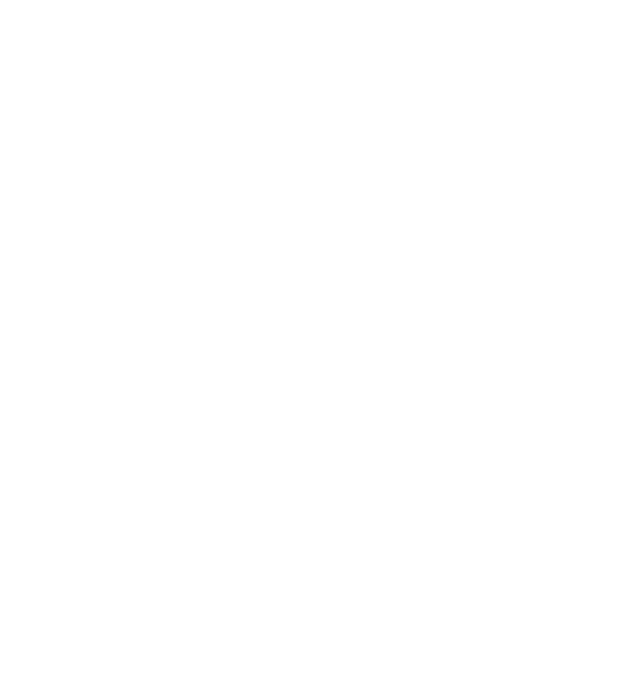
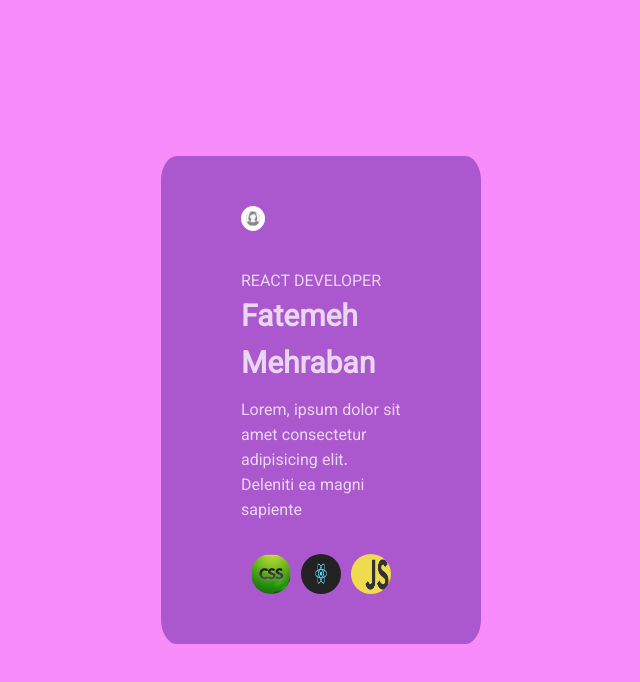
Before and after one commit to fatemeh-mehraban/fatemehmehraban-maktab90, a plain HTML site: page index-7-profile.html in a window 1280 px wide. Shown: the whole page, without its empty margins (319-959 px from the left). Drawn offline with Linux system fonts and the light colour scheme.

Commit message:
finish question 7

```diff
--- a/index-7-profile.html
+++ b/index-7-profile.html
@@ -8,6 +8,22 @@
     <link rel="stylesheet" href="style-7-profile.css">
 </head>
 <body>
-
+    <main class="main">
+        <section class="box">
+            <div class="profile-box">
+                <img src="img/profile77.png" alt="">
+            </div>
+            <article class="info">
+                <p class="job">react developer</p>
+                <h2 class="name">fatemeh mehraban</h2>
+                <p>Lorem, ipsum dolor sit amet consectetur adipisicing elit. Deleniti ea magni sapiente</p>
+            </article>
+            <article class="box-pic">
+                <div><img src="img/css.png" alt=""></div>
+                <div><img src="img/react-7.png" alt=""></div>
+                <div><img src="img/js-77.png" alt=""></div>
+            </article>
+        </section>
+    </main>
 </body>
 </html>
--- a/style-7-profile.css
+++ b/style-7-profile.css
@@ -1 +1,54 @@
 @import url(reset.css);
+.main{
+    background-color: #f88cfb;
+    width: 100vw;
+    height: 100vh;
+    display: flex;
+    justify-content: center;
+    align-items: center;
+}
+.box{
+    width:25vw ;
+    background-color:#ab58ce ;
+    border-radius: 5%;
+    padding: 50px 80px;
+}
+.profile-box{
+    width:15%;
+    height: 15%;
+    border-radius: 50%;
+}
+.profile-box img{
+    width:100%;
+    height: 100%;
+    border-radius: 50%;
+    border: 5px solid white;
+}
+.info{
+    margin-top: 30px;
+    color: #fafafac7;
+}
+.job{
+    text-transform: uppercase;
+}
+.name{
+    text-transform: capitalize;
+    margin-bottom: 10px;
+    font-size: 30px;
+}
+.box-pic{
+    width: 100%;
+    display: flex;
+    justify-content: flex-start;
+    margin-top: 30px;
+}
+.box-pic div{
+    width: 40px;
+    height: 40px;
+    margin-left: 10px;
+}
+.box-pic div img{
+    width: 100%;
+    height: 100%;
+    border-radius: 50%;
+}
```
Also changed, not shown: img/css.png (added), img/js-7.png (added), img/js-77.png (added), img/profile77.png (added), img/react-7.png (added).
